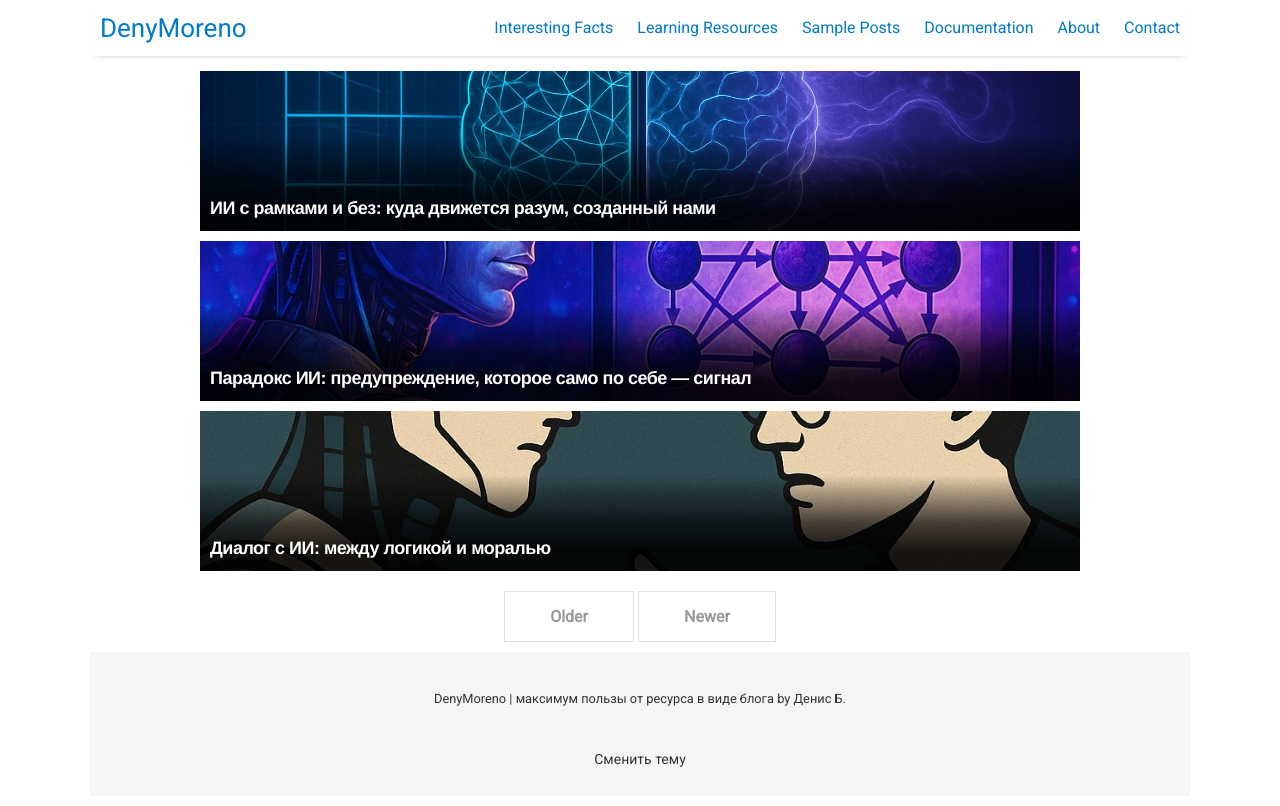
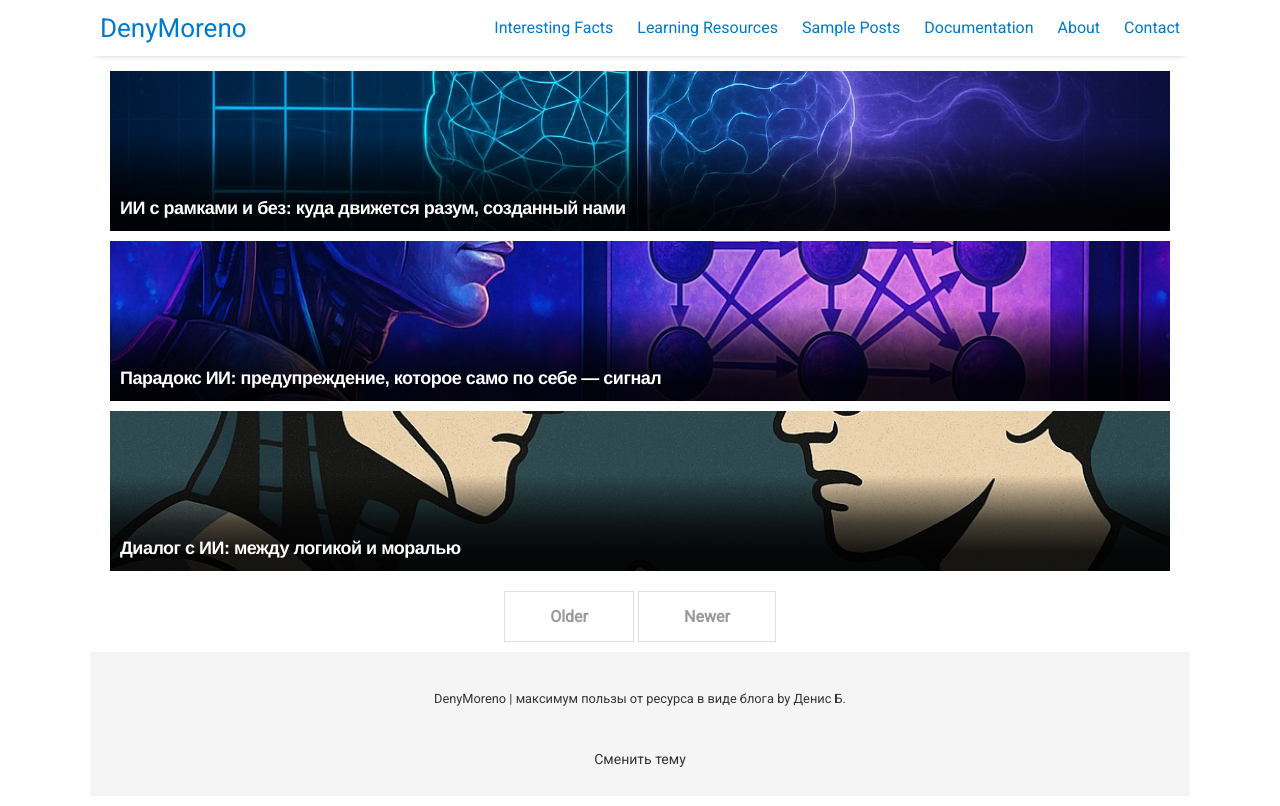
Before and after one commit to DenyMoreno/myblog, a Jekyll site: the page built from index.html, in a window 1280 px wide. Shown: the top 806 px of the page. Built offline with Jekyll 4.4.1, drawn with Linux system fonts in a browser that asks for light colours; nearby versions of some CDN libraries; the list of posts is cut into pages by our own code.

Commit message:
Update _home.scss

```diff
--- a/_sass/_home.scss
+++ b/_sass/_home.scss
@@ -1,6 +1,6 @@
 .featured-post {
   height: 160px;
-  margin: 5px 100px 10px;
+  margin: 5px 10px 10px;
   background-position: center;
   background-repeat: no-repeat;
   background-size: cover;
```
